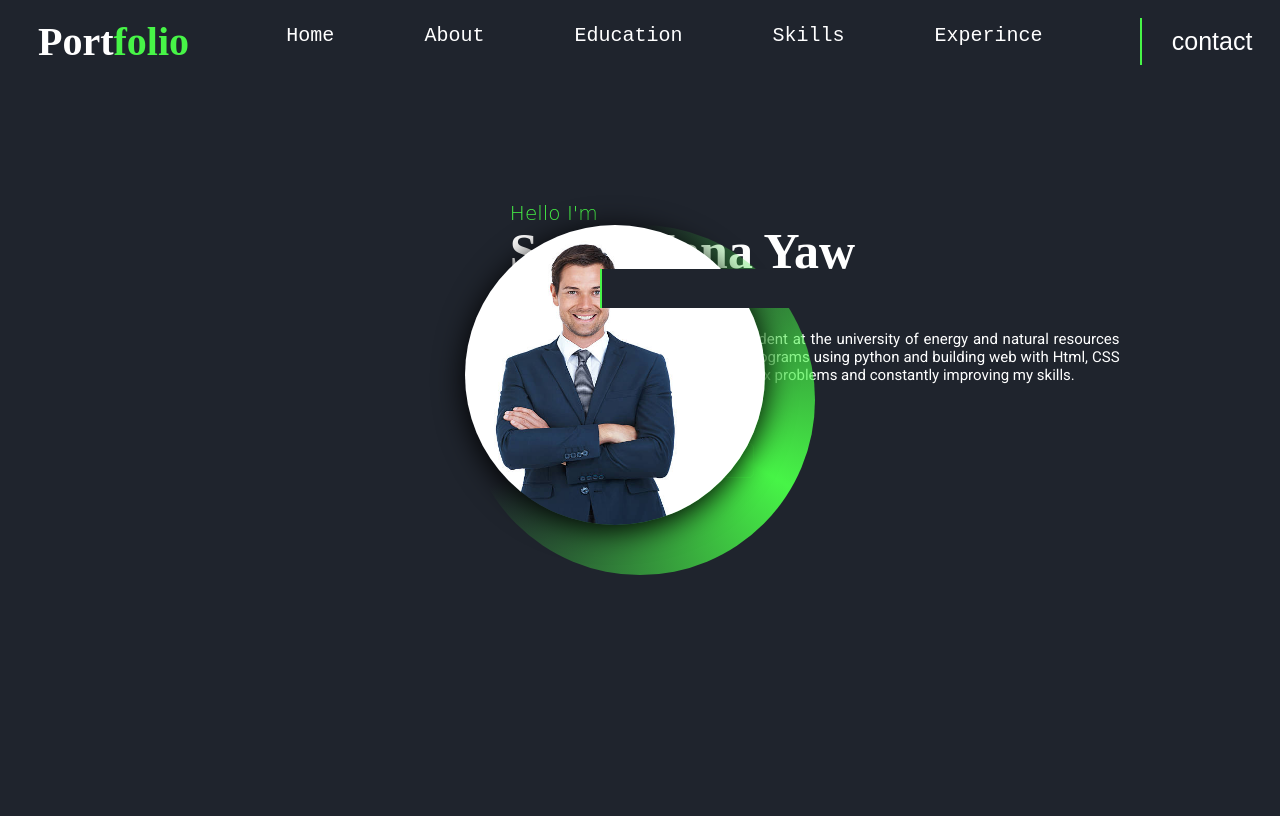
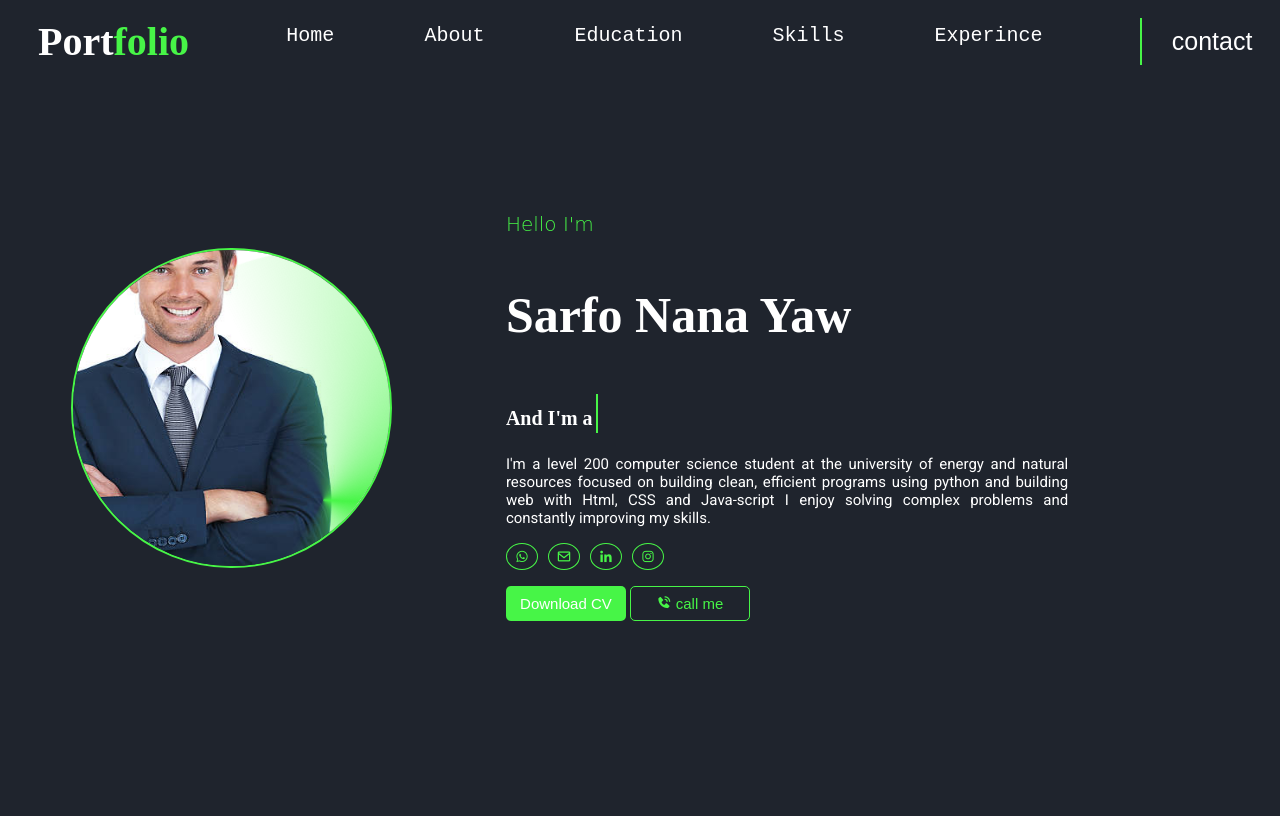
Before and after one commit to Bright123-star/my-portfolio, a plain HTML site: page index.html in a window 1280 px wide. Drawn offline with nearby package versions, Linux system fonts and the light colour scheme; a script that the page names is missing.

Commit message:
Add files via upload

```diff
--- a/index.html
+++ b/index.html
@@ -36,15 +36,10 @@
  <!-- section home -->
   <section id="home">
     <div class="profile-pic">
-            <!-- <img src="profile-pic.jpg" alt="profile picture" class="prof-pic">. -->
-             <!-- the picture -->
-            <div class="conical_gradient">
-            <div class="image-container">
-                <img src="ManInCoat.jpg" alt="">
-            </div>
-        </div>
+        <div class="conical-gradient"></div>
+        <img src="ManInCoat.jpg" alt="">
+    </div>
 
-    </div>
     <div class="profile-content">
         <h2 class="home-hello">Hello I'm</h2>
         <h3 class="home-name">Sarfo Nana Yaw</h3>
@@ -61,9 +56,6 @@
             <span class="icons"> <a href="mailto:sarfonanayaw11@gmail.com" class="icon-link"><i class='bx bx-envelope' ></i></a></span>
             <span class="icons"><a href="http://" class="icon-link"><i class='bx bxl-linkedin' ></i></a></span>
             <span class="icons"> <a href="http://" class="icon-link"><i class='bx bxl-instagram' ></i></a> </span>
-
-
-
         </p>
 
         <span>
@@ -73,7 +65,6 @@
         </span>
 
     </div>
-
   </section>
 </body>
 </html>
--- a/style.css
+++ b/style.css
@@ -57,61 +57,69 @@ nav, .action{
 
 /* section profile  */
 #home{
-    padding-top: 10%;
     display: flex;
-    gap: 100px;
+    gap: 10%;
+    width: 90%;
+    height: 100vh;
+    justify-content: center;
+    align-items: center;
+    justify-self:  center;
+    box-sizing: border-box;
     /* padding: 50px; */
 }
-.profile-content{
-    padding-top: 50px;
+
+.profile-pic{
+    position: relative;
+    width: 800px;
+    aspect-ratio: 1/1;
+    border: 2px solid rgb(71, 245, 71);
+    border-radius: 50%;
+    overflow: hidden;
 }
-.profile-pic{
-    height: 4opx;
-    width:400px;
-    margin: 30px;
-    margin-left: 200px;
+.profile-pic img{
+    position: absolute;
+    width: 500px;
+    aspect-ratio: 1/1;
+    border-radius: 50%;
+    top: 50%;
+    left: 50%;
+    transform: translate(-50%,-50%);
+}
+
+.conical-gradient{
+    content:"";
+    width: 500px;
+    aspect-ratio: 1/1;
+    border-radius: 50%;
+    background: conic-gradient(transparent,rgb(71, 245, 71),transparent,transparent);
+    animation: rotate 3s infinite;
+    z-index: 1;
+    position: absolute;
+    overflow: hidden;
+}
+
+@keyframes rotate{
+    from{
+        transform: rotate(0deg);
+    }
+    to{
+        transform: rotate(360deg);
+    }
+}
 
 
 
-}
 
-image-container{
-    background: black;
-    width: fit-content;
-    aspect-ratio: 1/1;
-    border-radius: 50%;
-    position: absolute;
-    top: 50%;
-    left: 50%;
-    transform: translate(-50%, -50%);
-}
+.profile-content{
 
-.image-container img{
-    width: 300px;
-    aspect-ratio: 1/1;
-    border-radius: 50%;
-    box-shadow: 0 5px 30px black;
 }
 
 
-.conical_gradient{
-    content: "";
-    width: 350px;
-    aspect-ratio: 1/1;
-    background: conic-gradient(transparent, rgb(71, 245, 71), transparent, transparent);
-    position: absolute;
-    border-radius: 50%;
-    transition: all 3s ease;
-    top: 50%;
-    left: 50%;
-    transform: translate(-50%, -50%);
-}
 
 .home-hello{
     color: rgb(71, 245, 71);
     font-size: 20px;
     font-weight: 200;
-    margin-bottom: -9%;
     font-family: "Dancing Script", cursive;
 }
 .home-name{
@@ -119,10 +127,9 @@ image-container{
     color: white;
     font-weight: 600;
     text-shadow: 20mm white;
-    padding-top: 2%;
 }
 .home-skill{
-    margin-top: -8%;
+
 }
 .home-am{
     color: white;
@@ -168,10 +175,10 @@ image-container{
         content: "Basic Python Programmer";
     }
     61%,80%{
-        content: "Photo Edithing";
+        content: "Photo Editing";
     }
     81%,100%{
-        content: "Devl0p";
+        content: "Developer";
     }
 }
 @keyframes typing{
```
Also changed, not shown: main.js (added).
